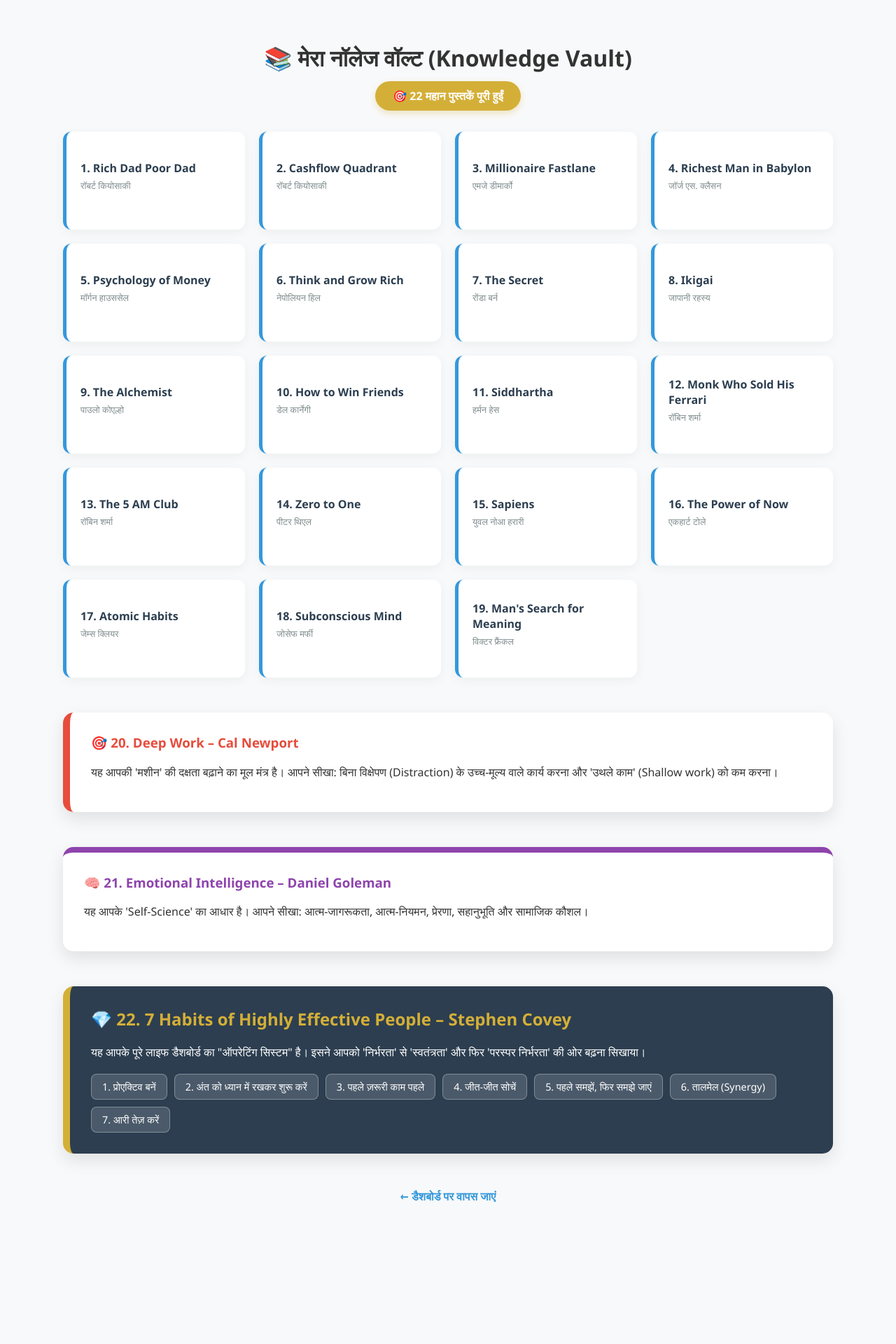
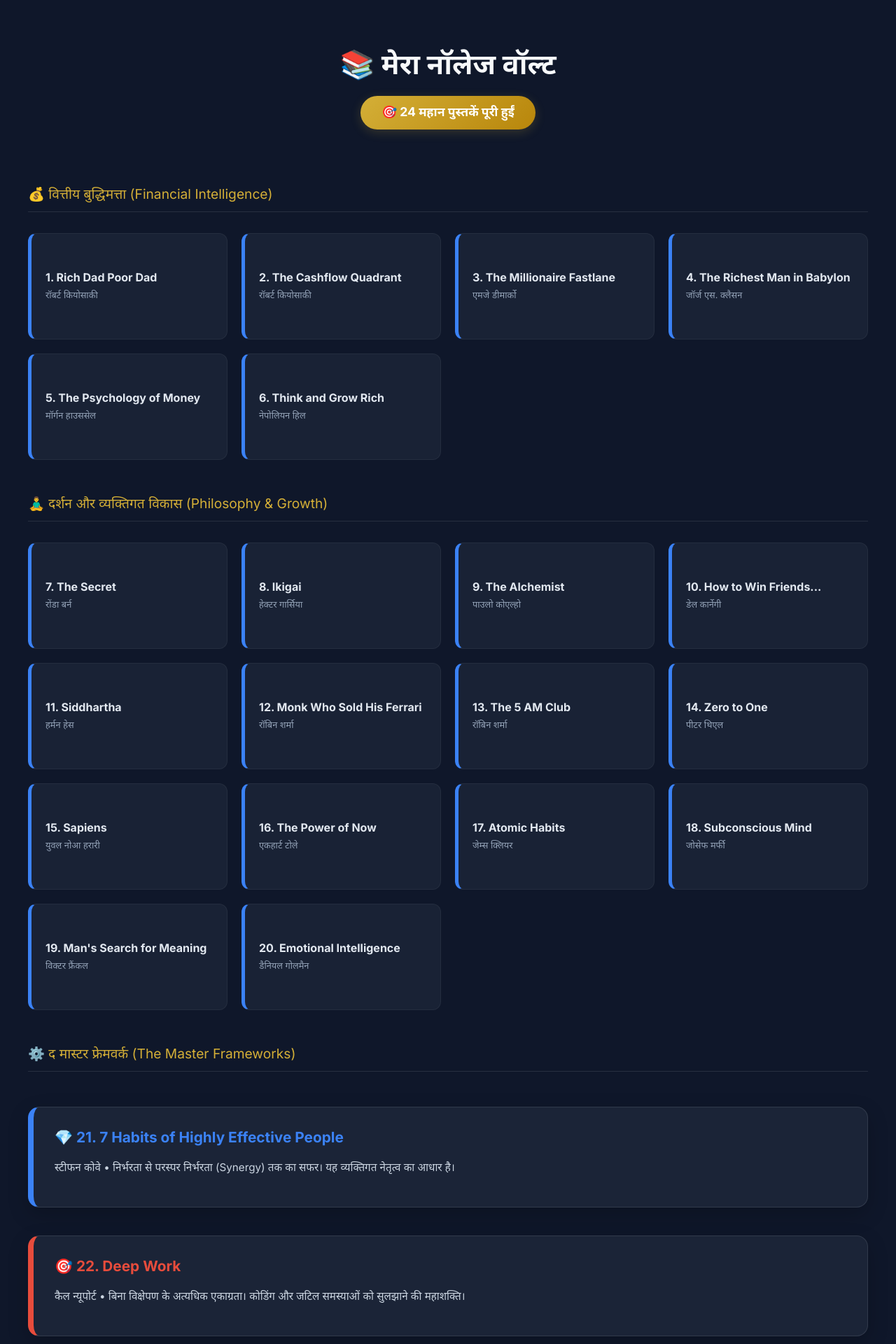
Before and after one commit to kbulbul026-coder/Centers, a Flask app: page /reading-list in a window 1280 px wide. Shown: the top 1920 px of the page at 70% size. Before the commit the page ends 1717 px from the top, so only its background shows below. Run offline with Flask 3, Linux system fonts and the light colour scheme.

Commit message:
Update reading_list.html

```diff
--- a/templates/reading_list.html
+++ b/templates/reading_list.html
@@ -2,69 +2,114 @@
 <html lang="hi">
 <head>
     <meta charset="UTF-8">
-    <title>नॉलेज वॉल्ट | 22 पुस्तकें</title>
+    <meta name="viewport" content="width=device-width, initial-scale=1.0">
+    <title>नॉलेज वॉल्ट | 24 पुस्तकें | Principles OS</title>
     <style>
+        @import url('https://fonts.googleapis.com/css2?family=Inter:wght@400;600;700&family=Noto+Sans+Devanagari:wght@400;700&display=swap');
+
         :root {
             --gold: #d4af37;
-            --dark-blue: #2c3e50;
-            --accent-blue: #3498db;
-            --bg-gray: #f8f9fa;
-            --deep-work: #e74c3c;
+            --dark-blue: #1e293b;
+            --accent-blue: #3b82f6;
+            --bg-dark: #0f172a;
+            --text-light: #f8fafc;
+            --dalio-red: #ef4444;
+            --stoic-orange: #f59e0b;
         }
-        body { font-family: 'Segoe UI', Tahoma, sans-serif; background: var(--bg-gray); margin: 0; padding: 40px; color: #333; }
-        .container { max-width: 1100px; margin: auto; }
+
+        body {
+            font-family: 'Inter', 'Noto Sans Devanagari', sans-serif;
+            background: var(--bg-dark);
+            margin: 0;
+            padding: 40px 20px;
+            color: var(--text-light);
+        }
+
+        .container { max-width: 1200px; margin: auto; }
 
         /* Header & Stats */
-        .header { text-align: center; margin-bottom: 40px; }
-        .stats-badge { background: var(--gold); color: white; padding: 10px 25px; border-radius: 30px; font-weight: bold; box-shadow: 0 4px 10px rgba(212, 175, 55, 0.3); }
+        .header { text-align: center; margin-bottom: 50px; }
+        .header h1 { font-size: 2.5rem; margin-bottom: 15px; }
+        .stats-badge {
+            background: linear-gradient(135deg, var(--gold), #b8860b);
+            color: white;
+            padding: 12px 30px;
+            border-radius: 30px;
+            font-weight: bold;
+            font-size: 1.1rem;
+            box-shadow: 0 4px 15px rgba(212, 175, 55, 0.2);
+            display: inline-block;
+        }
 
         /* Book Grid Layout */
-        .book-grid { display: grid; grid-template-columns: repeat(auto-fill, minmax(220px, 1fr)); gap: 20px; }
+        .book-grid { display: grid; grid-template-columns: repeat(auto-fill, minmax(240px, 1fr)); gap: 20px; }
         .book-card {
-            background: white; padding: 20px; border-radius: 12px;
-            box-shadow: 0 4px 15px rgba(0,0,0,0.05); border-left: 5px solid var(--accent-blue);
-            transition: 0.3s; height: 100px; display: flex; flex-direction: column; justify-content: center;
+            background: rgba(30, 41, 59, 0.7);
+            padding: 20px;
+            border-radius: 12px;
+            border: 1px solid rgba(255,255,255,0.05);
+            border-left: 5px solid var(--accent-blue);
+            transition: all 0.3s ease;
+            height: 110px;
+            display: flex;
+            flex-direction: column;
+            justify-content: center;
         }
-        .book-card:hover { transform: translateY(-5px); border-left-color: var(--gold); }
-        .book-card h4 { margin: 0; font-size: 1rem; color: var(--dark-blue); }
-        .book-card p { font-size: 0.8em; color: #7f8c8d; margin-top: 5px; }
+        .book-card:hover { transform: translateY(-5px); border-left-color: var(--gold); background: rgba(30, 41, 59, 0.9); }
+        .book-card h4 { margin: 0 0 8px 0; font-size: 1rem; color: #e2e8f0; }
+        .book-card p { font-size: 0.8em; color: #94a3b8; margin: 0; }
+
+        /* Category Headers */
+        .category-title { grid-column: 1 / -1; margin: 30px 0 10px 0; font-size: 1.2rem; color: var(--gold); border-bottom: 1px solid rgba(255,255,255,0.1); padding-bottom: 10px; }
 
         /* Special Cards */
         .special-card {
-            grid-column: 1 / -1; background: white; padding: 30px;
-            border-radius: 15px; margin-top: 30px; box-shadow: 0 10px 25px rgba(0,0,0,0.1);
+            grid-column: 1 / -1;
+            background: rgba(30, 41, 59, 0.8);
+            padding: 30px;
+            border-radius: 16px;
+            margin-top: 20px;
+            border: 1px solid rgba(255,255,255,0.1);
+            box-shadow: 0 10px 30px rgba(0,0,0,0.2);
         }
-        .deep-work-card { border-left: 10px solid var(--deep-work); }
-        .eq-card { border-top: 8px solid #8e44ad; }
-        .covey-card { background: var(--dark-blue); color: white; border-left: 10px solid var(--gold); }
 
-        /* Habit Tags */
-        .habit-container { display: flex; flex-wrap: wrap; gap: 10px; margin-top: 20px; }
-        .habit-tag { background: rgba(255,255,255,0.15); border: 1px solid rgba(255,255,255,0.3); padding: 8px 15px; border-radius: 8px; font-size: 0.9em; }
+        .principles-card { border-left: 10px solid var(--dalio-red); background: linear-gradient(145deg, rgba(30,41,59,1), rgba(15,23,42,1)); }
+        .deep-work-card { border-left: 8px solid #e74c3c; }
+        .covey-card { border-left: 8px solid var(--accent-blue); }
+        .stoic-card { border-left: 8px solid var(--stoic-orange); background: linear-gradient(145deg, rgba(30,41,59,1), rgba(15,23,42,1)); }
 
-        .btn-back { display: block; text-align: center; margin-top: 50px; text-decoration: none; color: var(--accent-blue); font-weight: bold; }
+        /* Tags */
+        .tag-container { display: flex; flex-wrap: wrap; gap: 10px; margin-top: 15px; }
+        .tag { background: rgba(255,255,255,0.1); padding: 6px 12px; border-radius: 6px; font-size: 0.8em; color: #cbd5e1; }
+        .tag-stoic { border: 1px solid var(--stoic-orange); color: #fcd34d; }
+
+        .btn-back { display: block; text-align: center; margin-top: 50px; text-decoration: none; color: var(--accent-blue); font-weight: bold; padding: 15px; border-radius: 8px; transition: 0.3s; }
+        .btn-back:hover { background: rgba(59, 130, 246, 0.1); }
     </style>
 </head>
 <body>
 
 <div class="container">
     <div class="header">
-        <h1>📚 मेरा नॉलेज वॉल्ट (Knowledge Vault)</h1>
-        <span class="stats-badge">🎯 22 महान पुस्तकें पूरी हुईं</span>
+        <h1>📚 मेरा नॉलेज वॉल्ट</h1>
+        <div class="stats-badge">🎯 24 महान पुस्तकें पूरी हुईं</div>
     </div>
 
     <div class="book-grid">
+
+        <div class="category-title">💰 वित्तीय बुद्धिमत्ता (Financial Intelligence)</div>
         <div class="book-card"><h4>1. Rich Dad Poor Dad</h4><p>रॉबर्ट कियोसाकी</p></div>
-        <div class="book-card"><h4>2. Cashflow Quadrant</h4><p>रॉबर्ट कियोसाकी</p></div>
-        <div class="book-card"><h4>3. Millionaire Fastlane</h4><p>एमजे डीमार्को</p></div>
-        <div class="book-card"><h4>4. Richest Man in Babylon</h4><p>जॉर्ज एस. क्लैसन</p></div>
-        <div class="book-card"><h4>5. Psychology of Money</h4><p>मॉर्गन हाउससेल</p></div>
+        <div class="book-card"><h4>2. The Cashflow Quadrant</h4><p>रॉबर्ट कियोसाकी</p></div>
+        <div class="book-card"><h4>3. The Millionaire Fastlane</h4><p>एमजे डीमार्को</p></div>
+        <div class="book-card"><h4>4. The Richest Man in Babylon</h4><p>जॉर्ज एस. क्लैसन</p></div>
+        <div class="book-card"><h4>5. The Psychology of Money</h4><p>मॉर्गन हाउससेल</p></div>
         <div class="book-card"><h4>6. Think and Grow Rich</h4><p>नेपोलियन हिल</p></div>
 
+        <div class="category-title">🧘‍♂️ दर्शन और व्यक्तिगत विकास (Philosophy & Growth)</div>
         <div class="book-card"><h4>7. The Secret</h4><p>रोंडा बर्न</p></div>
-        <div class="book-card"><h4>8. Ikigai</h4><p>जापानी रहस्य</p></div>
+        <div class="book-card"><h4>8. Ikigai</h4><p>हेक्टर गार्सिया</p></div>
         <div class="book-card"><h4>9. The Alchemist</h4><p>पाउलो कोएल्हो</p></div>
-        <div class="book-card"><h4>10. How to Win Friends</h4><p>डेल कार्नेगी</p></div>
+        <div class="book-card"><h4>10. How to Win Friends...</h4><p>डेल कार्नेगी</p></div>
         <div class="book-card"><h4>11. Siddhartha</h4><p>हर्मन हेस</p></div>
         <div class="book-card"><h4>12. Monk Who Sold His Ferrari</h4><p>रॉबिन शर्मा</p></div>
         <div class="book-card"><h4>13. The 5 AM Club</h4><p>रॉबिन शर्मा</p></div>
@@ -74,28 +119,41 @@
         <div class="book-card"><h4>17. Atomic Habits</h4><p>जेम्स क्लियर</p></div>
         <div class="book-card"><h4>18. Subconscious Mind</h4><p>जोसेफ मर्फी</p></div>
         <div class="book-card"><h4>19. Man's Search for Meaning</h4><p>विक्टर फ्रैंकल</p></div>
+        <div class="book-card"><h4>20. Emotional Intelligence</h4><p>डैनियल गोलमैन</p></div>
+
+        <div class="category-title mt-8">⚙️ द मास्टर फ्रेमवर्क (The Master Frameworks)</div>
+
+        <div class="special-card covey-card">
+            <h3 style="color: var(--accent-blue); margin-top: 0; font-size: 1.3rem;">💎 21. 7 Habits of Highly Effective People</h3>
+            <p style="color: #cbd5e1; font-size: 0.95rem;">स्टीफन कोवे • निर्भरता से परस्पर निर्भरता (Synergy) तक का सफर। यह व्यक्तिगत नेतृत्व का आधार है।</p>
+        </div>
 
         <div class="special-card deep-work-card">
-            <h3 style="color: var(--deep-work); margin-top: 0;">🎯 20. Deep Work – Cal Newport</h3>
-            <p>यह आपकी 'मशीन' की दक्षता बढ़ाने का मूल मंत्र है। आपने सीखा: बिना विक्षेपण (Distraction) के उच्च-मूल्य वाले कार्य करना और 'उथले काम' (Shallow work) को कम करना।</p>
+            <h3 style="color: #e74c3c; margin-top: 0; font-size: 1.3rem;">🎯 22. Deep Work</h3>
+            <p style="color: #cbd5e1; font-size: 0.95rem;">कैल न्यूपोर्ट • बिना विक्षेपण के अत्यधिक एकाग्रता। कोडिंग और जटिल समस्याओं को सुलझाने की महाशक्ति।</p>
         </div>
 
-        <div class="special-card eq-card">
-            <h3 style="color: #8e44ad; margin-top: 0;">🧠 21. Emotional Intelligence – Daniel Goleman</h3>
-            <p>यह आपके 'Self-Science' का आधार है। आपने सीखा: आत्म-जागरूकता, आत्म-नियमन, प्रेरणा, सहानुभूति और सामाजिक कौशल।</p>
+        <div class="special-card principles-card">
+            <h2 style="color: var(--dalio-red); margin-top: 0; font-size: 1.6rem;">⚙️ 23. Principles</h2>
+            <p style="color: #e2e8f0; font-size: 1.05rem; line-height: 1.6;">रे डेलियो • <strong>The Operating System of Life & Management.</strong> <br>
+            इस पुस्तक ने आपको सिखाया है कि जीवन, परिवार और करियर को एक "मशीन" के रूप में कैसे देखा जाए। इसके 5-स्टेप प्रोसेस (लक्ष्य → समस्या → निदान → डिजाइन → कार्य) ने आपके बाकी सभी ज्ञान को एक तार्किक ढांचे में बांध दिया है।</p>
+            <div class="tag-container">
+                <span class="tag">Radical Truth</span>
+                <span class="tag">Radical Transparency</span>
+                <span class="tag">The 5-Step Process</span>
+                <span class="tag">Machine Design</span>
+                <span class="tag">Expected Value Math</span>
+            </div>
         </div>
 
-        <div class="special-card covey-card">
-            <h2 style="margin-top: 0; color: var(--gold);">💎 22. 7 Habits of Highly Effective People – Stephen Covey</h2>
-            <p>यह आपके पूरे लाइफ डैशबोर्ड का "ऑपरेटिंग सिस्टम" है। इसने आपको 'निर्भरता' से 'स्वतंत्रता' और फिर 'परस्पर निर्भरता' की ओर बढ़ना सिखाया।</p>
-            <div class="habit-container">
-                <div class="habit-tag">1. प्रोएक्टिव बनें</div>
-                <div class="habit-tag">2. अंत को ध्यान में रखकर शुरू करें</div>
-                <div class="habit-tag">3. पहले ज़रूरी काम पहले</div>
-                <div class="habit-tag">4. जीत-जीत सोचें</div>
-                <div class="habit-tag">5. पहले समझें, फिर समझे जाएं</div>
-                <div class="habit-tag">6. तालमेल (Synergy)</div>
-                <div class="habit-tag">7. आरी तेज़ करें</div>
+        <div class="special-card stoic-card">
+            <h2 style="color: var(--stoic-orange); margin-top: 0; font-size: 1.6rem;">⛰️ 24. The Obstacle Is the Way</h2>
+            <p style="color: #e2e8f0; font-size: 1.05rem; line-height: 1.6;">रयान हॉलिडे • <strong>Stoicism (स्टोइक दर्शन) का व्यावहारिक उपयोग।</strong> <br>
+            इस पुस्तक ने सिखाया कि बाधाएं (Obstacles) हमें रोकती नहीं हैं, बल्कि वे ही हमारे आगे बढ़ने का मार्ग (The Way) हैं। जो रास्ते में खड़ा होता है, वही रास्ता बन जाता है।</p>
+            <div class="tag-container">
+                <span class="tag tag-stoic">1. धारणा (Perception)</span>
+                <span class="tag tag-stoic">2. कर्म (Action)</span>
+                <span class="tag tag-stoic">3. इच्छाशक्ति (Will)</span>
             </div>
         </div>
     </div>
```
